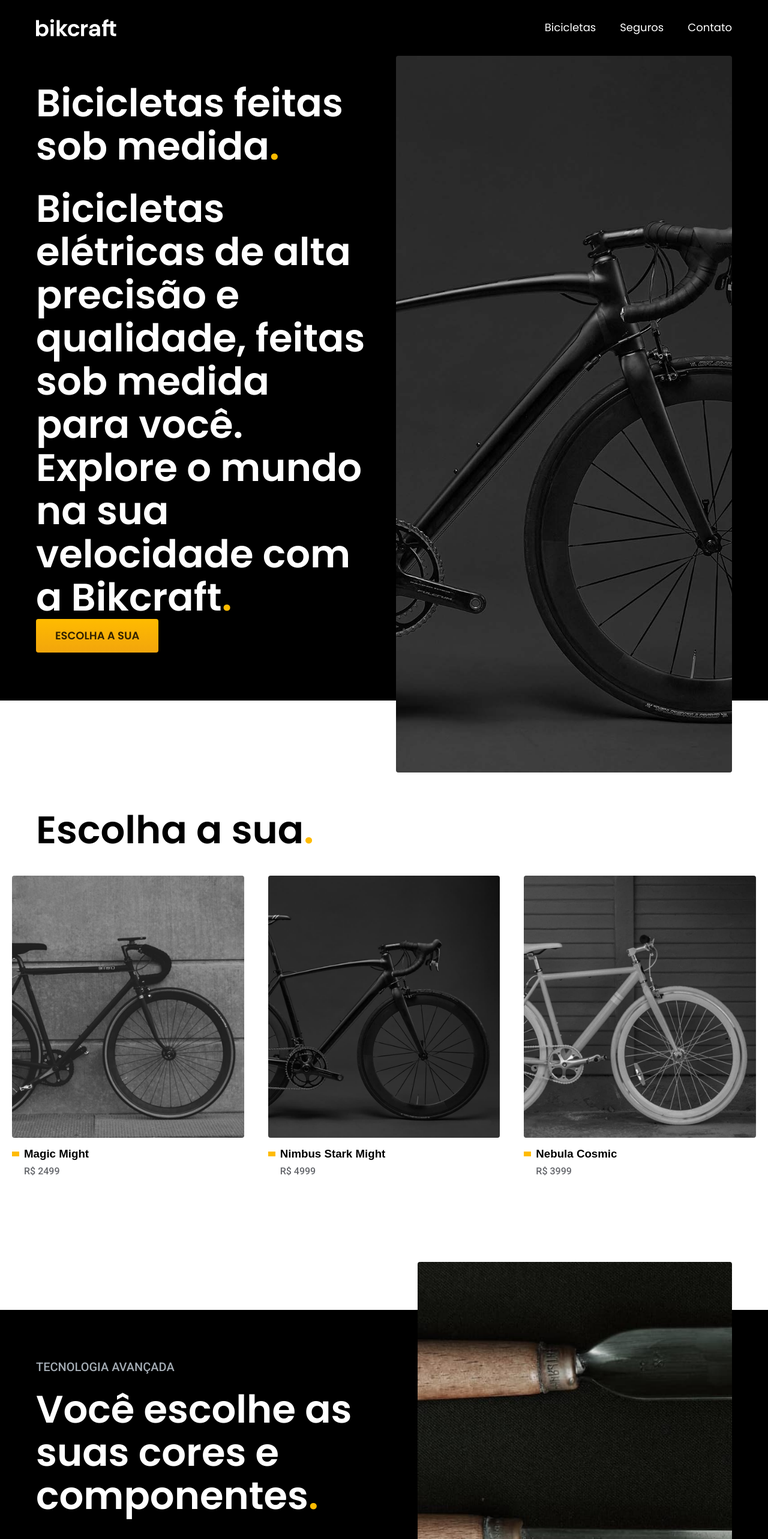
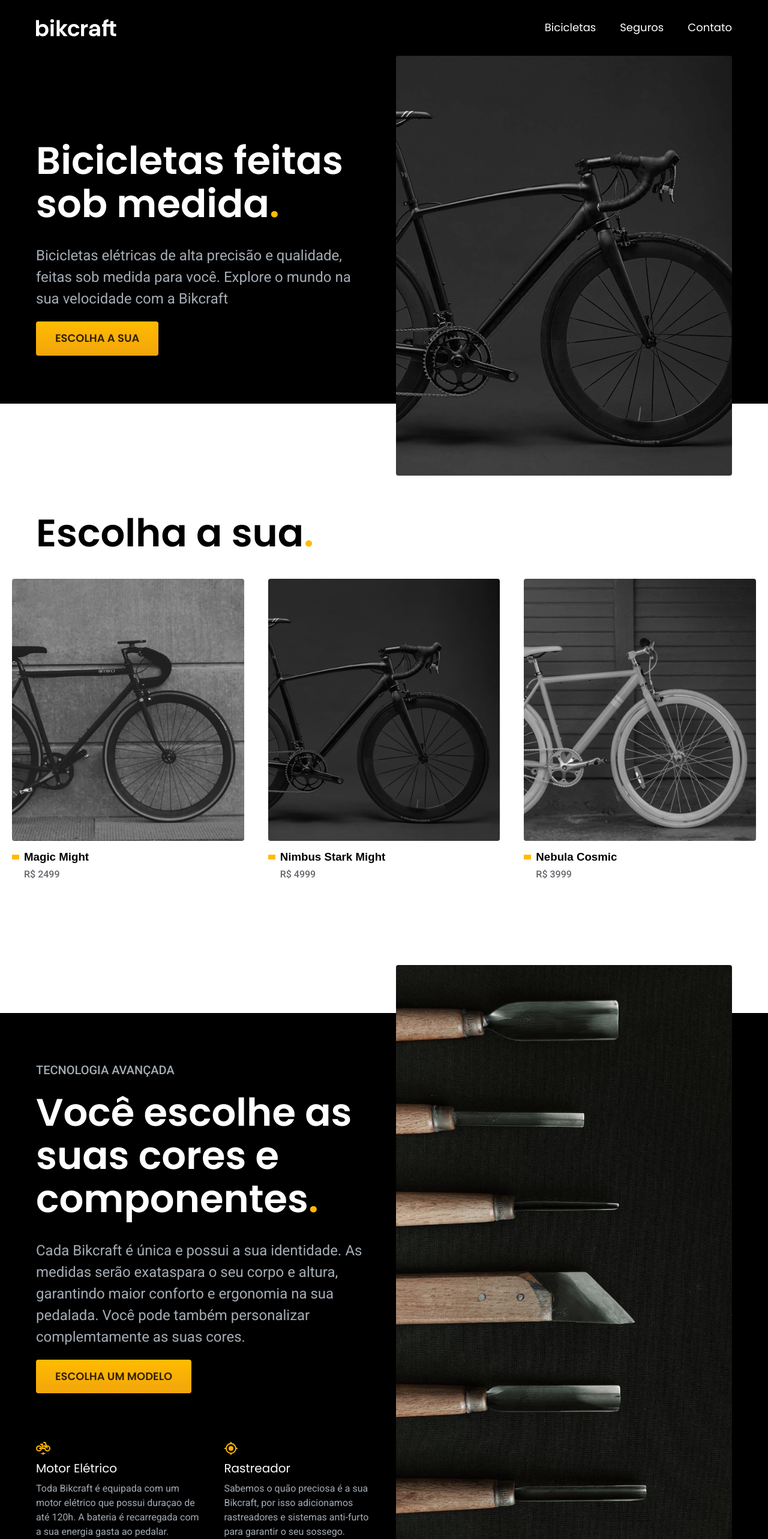
Before and after one commit to Leoodaviid/bikcraft, a React (Create React App) app: page / in a window 1280 px wide. Shown: the top 2566 px of the page at 60% size. Built offline with nearby package versions, Linux system fonts and the light colour scheme.

Commit message:
Ajustes + novo componente h2

```diff
--- a/src/pages/Home/Home.tsx
+++ b/src/pages/Home/Home.tsx
@@ -1,7 +1,7 @@
 import { Introduction, List, Technology, Partners, Testimony, Safe } from './styles'
 import { Link } from 'react-router-dom'
 import { PartnersItems } from '../../components/Partners/PartnersItems'
-import { BikSubTitle } from '../../components/BikTitle/BikSubTitle'
+import { BikText } from '../../components/BikTitle/BikText'
 import { BikTitle } from '../../components/BikTitle/BikTitle'
 import { SafeItems } from '../../components/SafeItems/SafeItems'
 import { Head } from '../../components/Head/Head'
@@ -14,6 +14,7 @@ import TechnologyImg from '../../assets/img/tecnologia.jpg'
 import LinkButton from '../../components/LinkButton/LinkButton'
 import InconEletrica from '../../assets/icons/eletrica.svg'
 import InconRastreador from '../../assets/icons/rastreador.svg'
+import { BikSubTitle } from '../../components/BikTitle/BikSubTitle'
 
 const Home = () => {
   return (
@@ -26,10 +27,10 @@ const Home = () => {
         <div className='introducao container'>
           <div className='introducao-content'>
             <BikTitle>Bicicletas feitas sob medida</BikTitle>
-            <BikSubTitle>
+            <BikText>
               Bicicletas elétricas de alta precisão e qualidade, feitas sob medida para você.
               Explore o mundo na sua velocidade com a Bikcraft
-            </BikSubTitle>
+            </BikText>
             <LinkButton to={'bicicletas'}>Escolha a sua</LinkButton>
           </div>
           <div>
@@ -38,9 +39,7 @@ const Home = () => {
         </div>
       </Introduction>
       <List>
-        <h2 className='container title'>
-          Escolha a sua<span className='point'>.</span>
-        </h2>
+        <BikSubTitle className='container'>Escolha a sua</BikSubTitle>
         <ul>
           <li>
             <Link to='bicicletas/magic'>
@@ -69,14 +68,12 @@ const Home = () => {
         <div className='technology container'>
           <div className='techonology-content'>
             <span>Tecnologia Avançada</span>
-            <h2 className='title'>
-              Você escolhe as suas cores e componentes<span className='point'>.</span>
-            </h2>
-            <BikSubTitle>
+            <BikSubTitle>Você escolhe as suas cores e componentes</BikSubTitle>
+            <BikText>
               Cada Bikcraft é única e possui a sua identidade. As medidas serão exataspara o seu
               corpo e altura, garantindo maior conforto e ergonomia na sua pedalada. Você pode
               também personalizar complemtamente as suas cores.
-            </BikSubTitle>
+            </BikText>
             <LinkButton to={'bicicletas'}>Escolha um modelo</LinkButton>
             <div className='technology-benefits'>
               <div>
@@ -103,9 +100,7 @@ const Home = () => {
         </div>
       </Technology>
       <Partners aria-label='Nossos Parceiros'>
-        <h2 className='title container'>
-          Nossos parceiros<span className='point'>.</span>
-        </h2>
+        <BikSubTitle className='container'>Nossos parceiros</BikSubTitle>
         <PartnersItems />
       </Partners>
       <Testimony aria-label='Depoimento'>
@@ -124,9 +119,7 @@ const Home = () => {
       </Testimony>
       <Safe>
         <div className='safe container'>
-          <h2 className='title'>
-            Seguros<span className='point'>.</span>
-          </h2>
+          <BikSubTitle>Seguros</BikSubTitle>
           <SafeItems
             level='prata'
             price='R$199'
```
